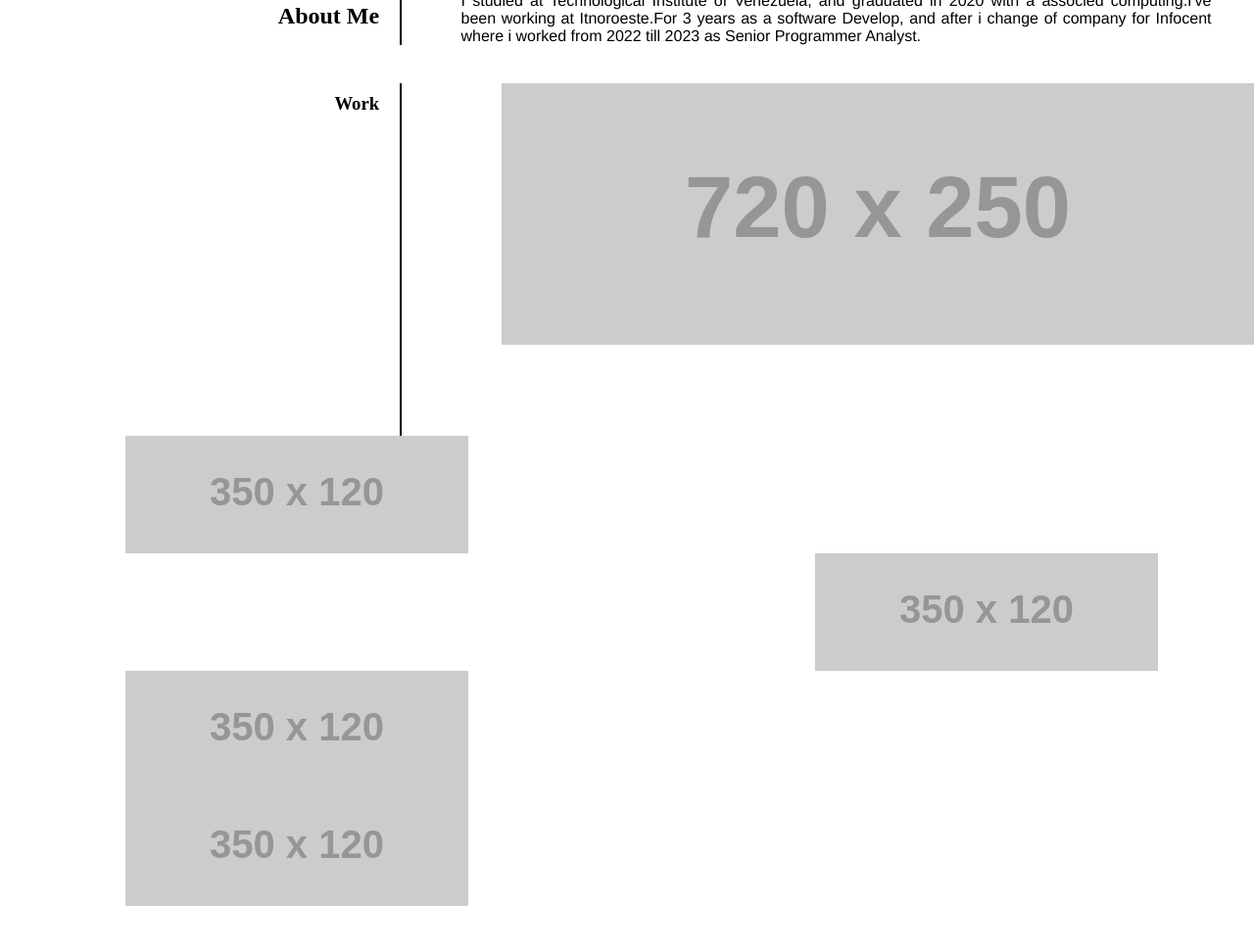
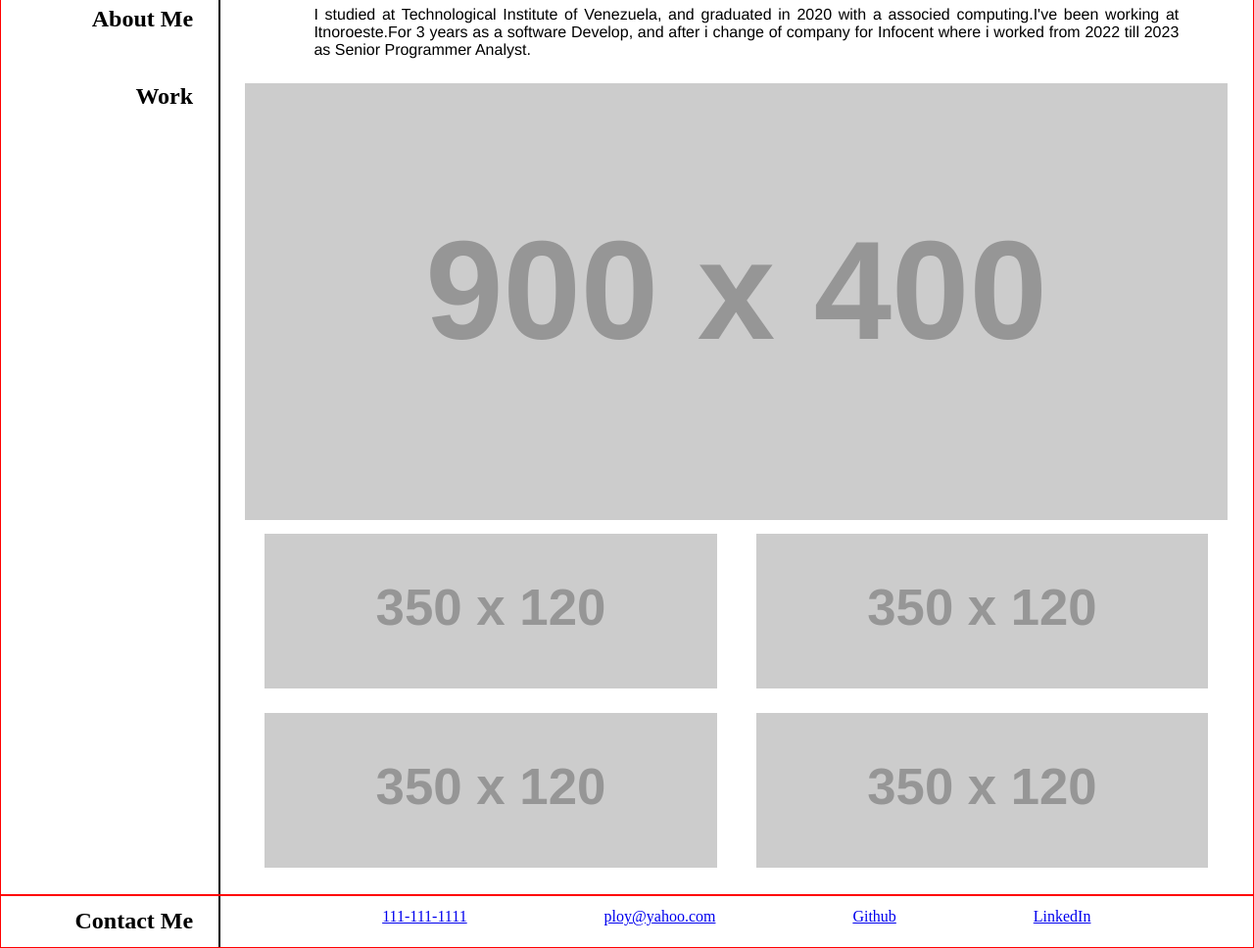
Before and after one commit to danielsantana9824/challenge2, a plain HTML site: page index.html in a window 1280 px wide. Shown: the part 528-1496 px from the top of the page at 98% size. Before the commit the page ends 1453 px from the top, so only its background shows below. Drawn offline with Linux system fonts and the light colour scheme; placeholder pictures from the web are drawn by us.

Commit message:
8/14/2024 i have to take support from video
i had watched the videos because i have problem with the align

```diff
--- a/assets/css/style.css
+++ b/assets/css/style.css
@@ -1,47 +1,47 @@
 *{
-    margin: 0%;
-    padding: 0%;
+    margin: 0;
+    padding: 0;
     box-sizing: border-box;
 }
 
-header{
-    align-items: center;
+ header{
     display: flex;
     flex-wrap: wrap;
-}
+    align-items: center;
+    height: 10vh;
+    border: 1px solid red ;
+ }
+
+ header h1{
+    flex: 1 0 50%;
+    border: 1px solid red ;
+ }
+
+ header nav{
+    flex: 1 0 50%;
+    display:flex;
+    border: 1px solid red ;
+ }
 
 header ul{
     display: flex;
     flex-direction: row;
-    justify-content: flex-end;
+    justify-content: end;
+    width: 100%;
+
+}
+header li{
     list-style: none;
-    width: 100%;
+    padding-right: 10%;
+
 }
 
-header li{
-    padding: 5%;
-}
 
-header h1{
-    flex: 1 0 50%;
-    padding-left: 7%;
-}
 
-header nav{
-    flex: 1 0 50%;
-}
-
-.firstImg{
-    background-image: url(https://placehold.co/1150x250);
-    background-size: contain;
-    height: 50vh;
-    width: 100%;
-    border: 1px solid red;
+main,footer{
     display: flex;
-    justify-content: end;
-    align-items: end;
-    padding: 5%;
-    background-repeat: no-repeat;
+    flex-wrap: wrap;
+    border: 1px solid red ;
 }
 
 aside{
@@ -51,11 +51,35 @@ aside{
     justify-content: end;
     padding: 1% 2%;
 }
+section{
+    flex: 1 0 80%;
+    padding: 1% 2%;
+}
 
-main{
+footer li{
+    list-style: none;
+}
+footer ul{
     display: flex;
-    padding-left: 20%;
-    margin-top: 3%;
+    flex-direction: row;
+    justify-content: space-evenly;
+}
+
+#firstPicture img{
+    width: 100%;
+}
+
+.firstImg{
+    background: url(https://placehold.co/1200x300);
+    background-size: contain;
+    height: 55vh;
+    width: 100%;
+    background-repeat: no-repeat;
+    border: 1px solid red ;
+    display: flex;
+    justify-content: flex-end;
+    align-items: end;
+    padding: 5%;
 }
 
 main section p{
@@ -66,74 +90,14 @@ main section p{
     text-align: justify;
 }
 
-.prueba{
+.skills{
     display: flex;
-    padding-left: 20%;
-    padding-top: 3%;
+    flex-wrap: wrap;
+}
+.skills section{
+    flex: 1 0 45%;
 }
 
-.secondImg{
-    background-image: url(https://placehold.co/720x250);
-    background-size: contain;
-    height: 45vh;
-    width: 75%;
-    /* border: 1px solid red; */
-    display: flex;
-    justify-content: center;
-    align-items: end;
-    background-repeat: no-repeat;
-    margin-left: 10%;
+.skills img{
+    width: 100%;
 }
-
-.skills{
-    position: relative;
-    display: flex;
-    flex: 1 0 25%;
-    display: inline;
-    flex-wrap: wrap;
-    flex-direction: row;
-
-}
-
-.thirdImg{
-    flex: 1 0 25%;
-    background-image: url(https://placehold.co/350x120);
-    background-size: contain;
-    height: 15vh;
-    width: 28%;
-    background-repeat: no-repeat;
-    margin-left: 10%;
-    list-style: none;
-}
-.fourImg{
-    flex: 1 0 25%;
-    background-image: url(https://placehold.co/350x120);
-    background-size: contain;
-    height: 15vh;
-    width: 28%;
-    background-repeat: no-repeat;
-    margin-left: 65%;
-    list-style: none;
-    position: relative;
-    bottom: 20%;
-}
-.fiveImg{
-    flex: 1 0 25%;
-    background-image: url(https://placehold.co/350x120);
-    background-size: contain;
-    height: 15vh;
-    width: 28%;
-    background-repeat: no-repeat;
-    margin-left: 10%;
-    list-style: none;
-}
-.sixdImg{
-    flex: 1 0 25%;
-    background-image: url(https://placehold.co/350x120);
-    background-size: contain;
-    height: 15vh;
-    width: 28%;
-    background-repeat: no-repeat;
-    margin-left: 10%;
-    list-style: none;
-}
--- a/index.html
+++ b/index.html
@@ -25,35 +25,50 @@
     <aside>
         <h1 id="aboutMe">About Me</h1>
     </aside>
-
     <section>
       <p>I studied at Technological Institute of Venezuela, and graduated in 2020 with a associed computing.I've been working at Itnoroeste.For 3 years
         as a software Develop, and after i change of company for Infocent where i worked from 2022 till 2023 as Senior Programmer Analyst.
       </p>
     </section>
 
-  </main>
-
-  <section class="prueba" id="work">
-
     <aside>
-      <h1 >Work</h1>
+        <h1 id="work">Work</h1>
     </aside>
-
-    <figure class="secondImg"></figure>
-
+    <section>
+        <figure id="firstPicture"><a href="https://placehold.co/900x400"><img src="https://placehold.co/900x400" alt="it's no working right now, so sorry"></a> </figure>
+        <figure class="skills">
+            <section>
+                <img src="https://placehold.co/350x120" alt="it's no working right now, so sorry">
             </section>
 
             <section>
+                <img src="https://placehold.co/350x120" alt="it's no working right now, so sorry">
+            </section>
 
-    <ul class="skills">
-      <li class="thirdImg"></li>
-      <li class="fourImg"></li>
-      <li class="fiveImg"></li>
-      <li class="sixdImg"></li>
+            <section>
+                <img src="https://placehold.co/350x120" alt="it's no working right now, so sorry">
+            </section>
+
+            <section>
+                <img src="https://placehold.co/350x120" alt="it's no working right now, so sorry">
+            </section>
+        </figure>
+    </section>
+</main>
+
+<footer>
+  <aside>
+    <h1 id="contactMe">Contact Me</h1>
+  </aside>
+  <section>
+    <ul>
+        <li> <a href="#">111-111-1111</a></li>
+        <li> <a href="mailto:ploy@yahoo.com">ploy@yahoo.com</a></li>
+        <li> <a href="https://placehold.co/400">Github</a></li>
+        <li> <a href="https://placehold.co/400">LinkedIn</a></li>
     </ul>
-
   </section>
+</footer>
 
 
 
```
Lines whose indentation alone changed are shown as unchanged.
